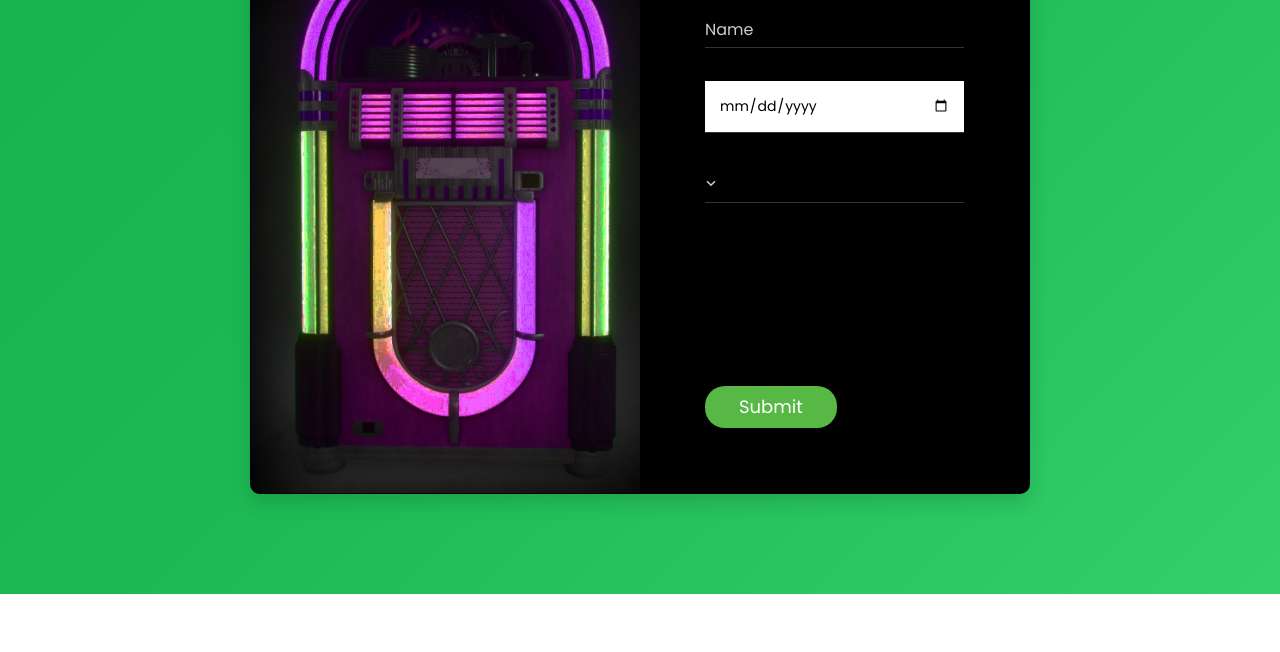
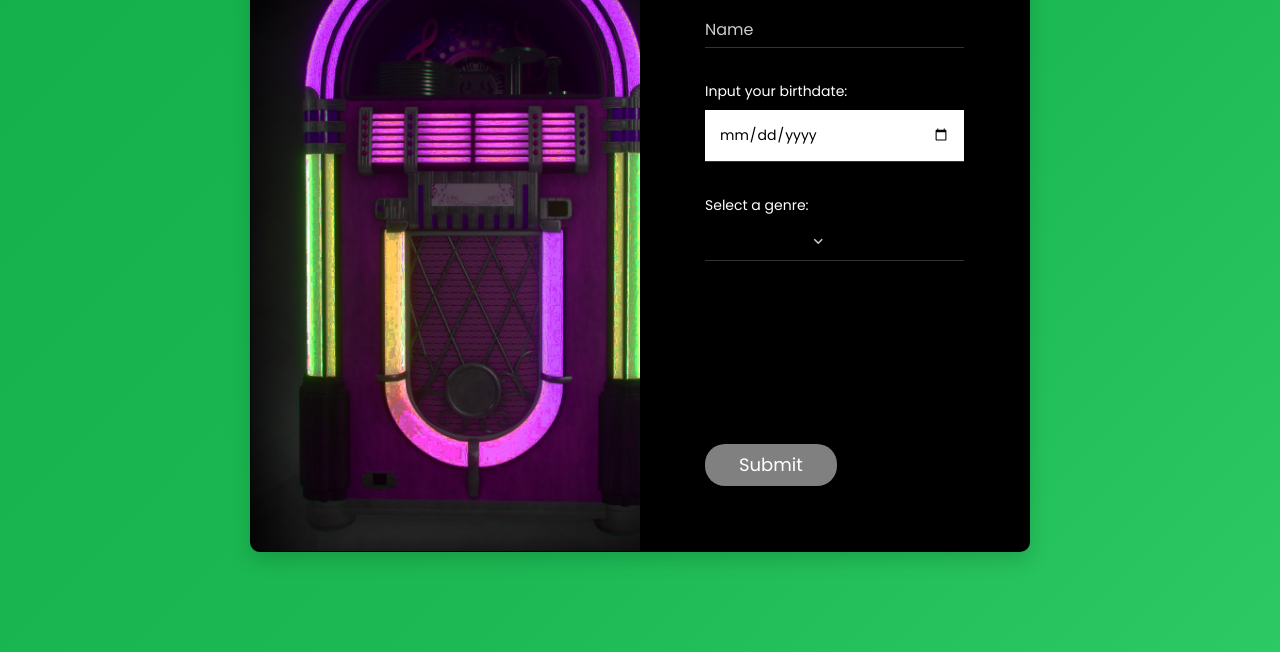
Before and after one commit to Cat-Denton/High-School-Jukebox, a website built with webpack: page src/index.html in a window 1280 px wide. Shown: the part 290-942 px from the top of the page. Before the commit the page ends 884 px from the top, so only its background shows below. Built offline with nearby package versions, Linux system fonts and the light colour scheme; no server answers; files whose address does not match are found by name.

Commit message:
add labels to input boxes

```diff
--- a/src/css/styles.css
+++ b/src/css/styles.css
@@ -289,7 +289,7 @@
   }
 
   .btn--green {
-    background: #57b846;
+    background: grey;
   }
 
   .btn--green:hover {
@@ -326,6 +326,10 @@
     display: none;
     border: 1px solid #e0e0e0;
     margin-top: 5px;
+  }
+
+  label {
+    color:white;
   }
 
   .daterangepicker::after, .daterangepicker::before {
--- a/src/index.html
+++ b/src/index.html
@@ -37,6 +37,7 @@
                                         <input class="input--style-3" type="text" placeholder="Name" name="name" id="name">
                                     </div>
                                     <div class="input-group">
+                                        <label for="DOB">Input your birthdate:</label>
                                         <input id="DOB" placeholder="Birthdate" type="date" required>
                                         <!-- <input class="input--style-3 js-datepicker" type="text" placeholder="Birthdate" name="birthday" id="DOB">
                                         <i class="zmdi zmdi-calendar-note input-icon js-btn-calendar"></i> -->
@@ -45,6 +46,7 @@
                             </div>
                         <div class="input-group">
                             <div class="rs-select2 js-select-simple select--no-search">
+                                <label for="gender">Select a genre:</label>
                                 <select name="gender" id="inputGenre" required>
                                 </select>
                                 <div class="select-dropdown"></div>
```
